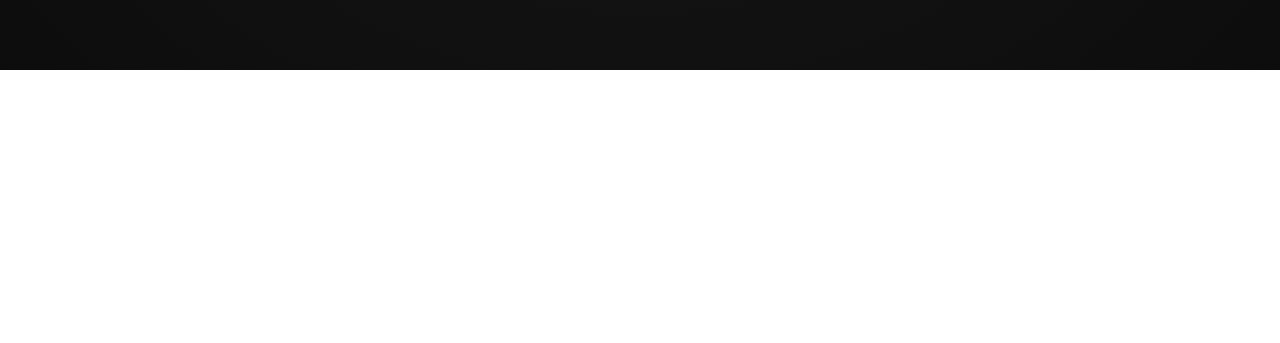
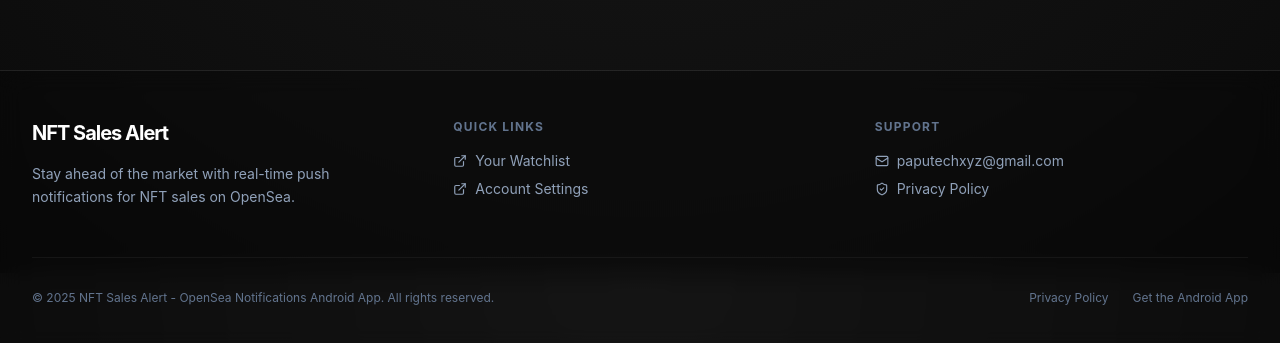
Before and after one commit to paputechxyz/NftSalesAlertWebApp, a Next.js app: page / in a window 1280 px wide. Shown: the part 1327-1670 px from the top of the page. Before the commit the page ends 1397 px from the top, so only its background shows below. Built offline with nearby package versions, Linux system fonts and the light colour scheme; no server answers.

Commit message:
feat: implement and integrate Footer component into the main layout

```diff
--- a/src/app/layout.tsx
+++ b/src/app/layout.tsx
@@ -48,6 +48,7 @@
 import { UIProvider } from "@/context/UIContext";
 import Navbar from "@/components/Navbar";
 import BackToTop from "@/components/BackToTop";
+import Footer from "@/components/Footer";
 
 export default function RootLayout({
   children,
@@ -63,8 +64,11 @@
         <AuthProvider>
           <UIProvider>
             <Navbar />
-            {children}
+            <div className="flex-grow">
+              {children}
+            </div>
             <BackToTop />
+            <Footer />
           </UIProvider>
         </AuthProvider>
       </body>
--- /dev/null
+++ b/src/components/Footer.tsx
@@ -0,0 +1,65 @@
+import Link from 'next/link';
+import { Mail, ShieldCheck, ExternalLink } from 'lucide-react';
+
+export default function Footer() {
+  return (
+    <footer className="mt-auto border-t border-white/10 bg-black/20 backdrop-blur-md py-12 px-8">
+      <div className="max-w-7xl mx-auto">
+        <div className="grid grid-cols-1 md:grid-cols-3 gap-12 mb-12">
+          <div className="space-y-4">
+            <h3 className="text-xl font-bold text-white tracking-tighter">NFT Sales Alert</h3>
+            <p className="text-slate-400 text-sm leading-relaxed max-w-xs">
+              Stay ahead of the market with real-time push notifications for NFT sales on OpenSea.
+            </p>
+          </div>
+
+          <div className="space-y-4">
+            <h4 className="text-xs uppercase tracking-widest text-slate-500 font-bold">Quick Links</h4>
+            <ul className="space-y-2">
+              <li>
+                <Link href="/watchlist" className="text-slate-400 hover:text-white transition-colors text-sm flex items-center gap-2">
+                  <ExternalLink size={14} />
+                  Your Watchlist
+                </Link>
+              </li>
+              <li>
+                <Link href="/profile" className="text-slate-400 hover:text-white transition-colors text-sm flex items-center gap-2">
+                  <ExternalLink size={14} />
+                  Account Settings
+                </Link>
+              </li>
+            </ul>
+          </div>
+
+          <div className="space-y-4">
+            <h4 className="text-xs uppercase tracking-widest text-slate-500 font-bold">Support</h4>
+            <ul className="space-y-2">
+              <li>
+                <a href="mailto:paputechxyz@gmail.com" className="text-slate-400 hover:text-white transition-colors text-sm flex items-center gap-2">
+                  <Mail size={14} />
+                  paputechxyz@gmail.com
+                </a>
+              </li>
+              <li>
+                <a href="https://nftsalesalert.com/privacy-policy.html" target="_blank" rel="noopener noreferrer" className="text-slate-400 hover:text-white transition-colors text-sm flex items-center gap-2">
+                  <ShieldCheck size={14} />
+                  Privacy Policy
+                </a>
+              </li>
+            </ul>
+          </div>
+        </div>
+
+        <div className="pt-8 border-t border-white/5 flex flex-col md:flex-row justify-between items-center gap-4 text-slate-500 text-xs">
+          <p>© 2025 NFT Sales Alert - OpenSea Notifications Android App. All rights reserved.</p>
+          <div className="flex items-center gap-6">
+            <a href="https://nftsalesalert.com/privacy-policy.html" target="_blank" rel="noopener noreferrer" className="hover:text-slate-300 transition-colors">Privacy Policy</a>
+            <a href="https://play.google.com/store/apps/details?id=com.paputechxyz.openseasales" target="_blank" rel="noopener noreferrer" className="hover:text-slate-300 transition-colors">
+              Get the Android App
+            </a>
+          </div>
+        </div>
+      </div>
+    </footer>
+  );
+}
```
